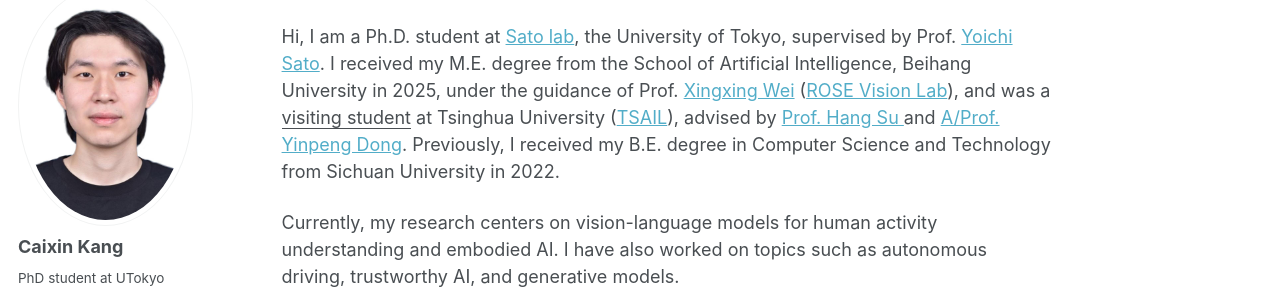
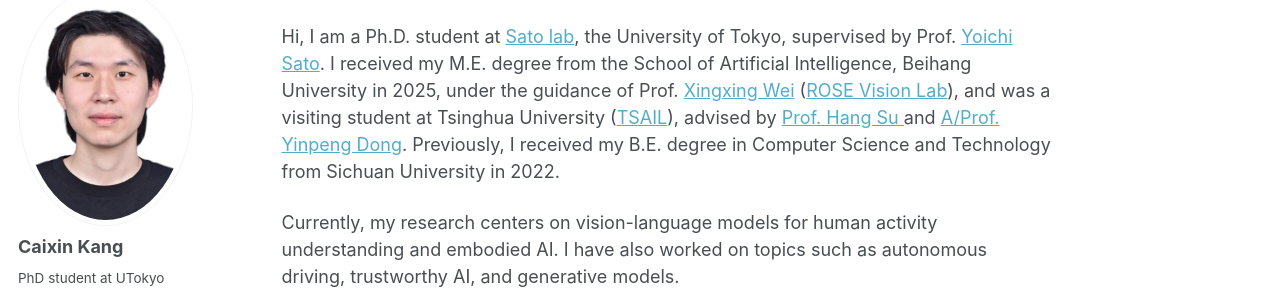
Before and after one commit to kkkcx/kkkcx.github.io, a Jekyll site: the page built from _pages/about.md, in a window 1280 px wide and 900 px high. Shown: the part 120-420 px from the top of the window. Built offline with Jekyll 4.4.1, drawn with Linux system fonts in a browser that asks for light colours; some web fonts are replaced.

```diff
--- a/_pages/includes/intro.md
+++ b/_pages/includes/intro.md
@@ -1,4 +1,4 @@
-Hi, I am a Ph.D. student at [Sato lab](https://www.ut-vision.org/), the University of Tokyo, supervised by Prof. [Yoichi Sato](https://sites.google.com/ut-vision.org/ysato/). I received my M.E. degree from the School of Artificial Intelligence, Beihang University in 2025, under the guidance of Prof. [Xingxing Wei](https://sites.google.com/site/xingxingwei1988/) ([ROSE Vision Lab](https://rose-vision.github.io/)), and was a <u>visiting student</u> at Tsinghua University ([TSAIL](https://ml.cs.tsinghua.edu.cn/)), advised by <a href="https://www.suhangss.me/"> Prof. Hang Su </a> and <a href="https://ml.cs.tsinghua.edu.cn/~yinpeng/"> A/Prof. Yinpeng Dong</a>.
+Hi, I am a Ph.D. student at [Sato lab](https://www.ut-vision.org/), the University of Tokyo, supervised by Prof. [Yoichi Sato](https://sites.google.com/ut-vision.org/ysato/). I received my M.E. degree from the School of Artificial Intelligence, Beihang University in 2025, under the guidance of Prof. [Xingxing Wei](https://sites.google.com/site/xingxingwei1988/) ([ROSE Vision Lab](https://rose-vision.github.io/)), and was a visiting student at Tsinghua University ([TSAIL](https://ml.cs.tsinghua.edu.cn/)), advised by <a href="https://www.suhangss.me/"> Prof. Hang Su </a> and <a href="https://ml.cs.tsinghua.edu.cn/~yinpeng/"> A/Prof. Yinpeng Dong</a>.
 Previously, I received my B.E. degree in Computer Science and Technology from Sichuan University in 2022.
 
 Currently, my research centers on vision-language models for human activity understanding and embodied AI. I have also worked on topics such as autonomous driving, trustworthy AI, and generative models.
```
